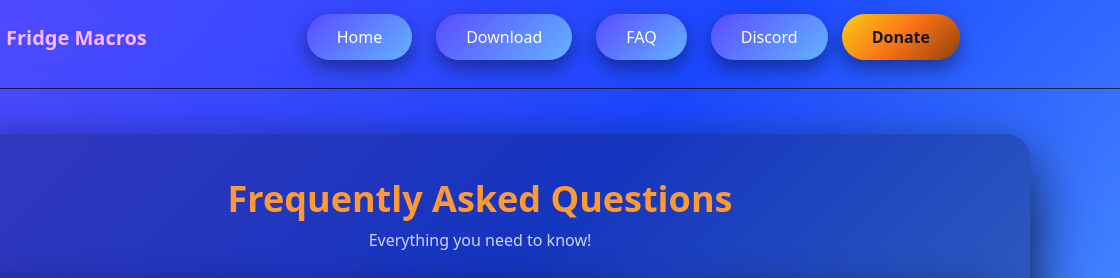
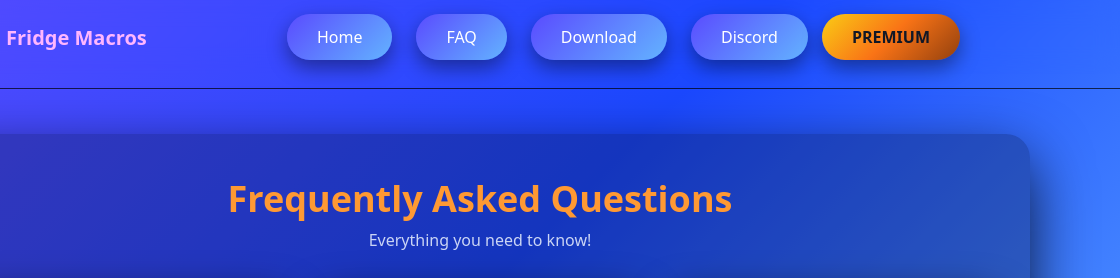
Before and after one commit to Fuming67/fridgemacros, a plain HTML site: page faq.html in a window 1280 px wide. Shown: the top 278 px of the page, 160-1280 px from the left. Drawn offline with Linux system fonts and the light colour scheme.

Commit message:
Update faq.html

```diff
--- a/faq.html
+++ b/faq.html
@@ -14,11 +14,11 @@
 
     <nav>
       <a href="index.html#home" class="btn dark">Home</a>
+     <a href="faq.html" class="btn dark">FAQ</a>
       <a href="download.html" class="btn dark">Download</a>
-      <a href="faq.html" class="btn dark">FAQ</a>
-      <a href="https://discord.gg/t2sGsddB" class="btn blue" target="_blank">Discord</a>
-      <button class="btn donate" onclick="openDonateModal()">Donate</button>
-    </nav>
+       <a href="https://discord.gg/t2sGsddB" class="btn blue" target="_blank">Discord</a>
+     <button class="btn donate" onclick="openDonateModal()">PREMIUM</button>
+   </nav>
   </header>
 
   <main>
```
